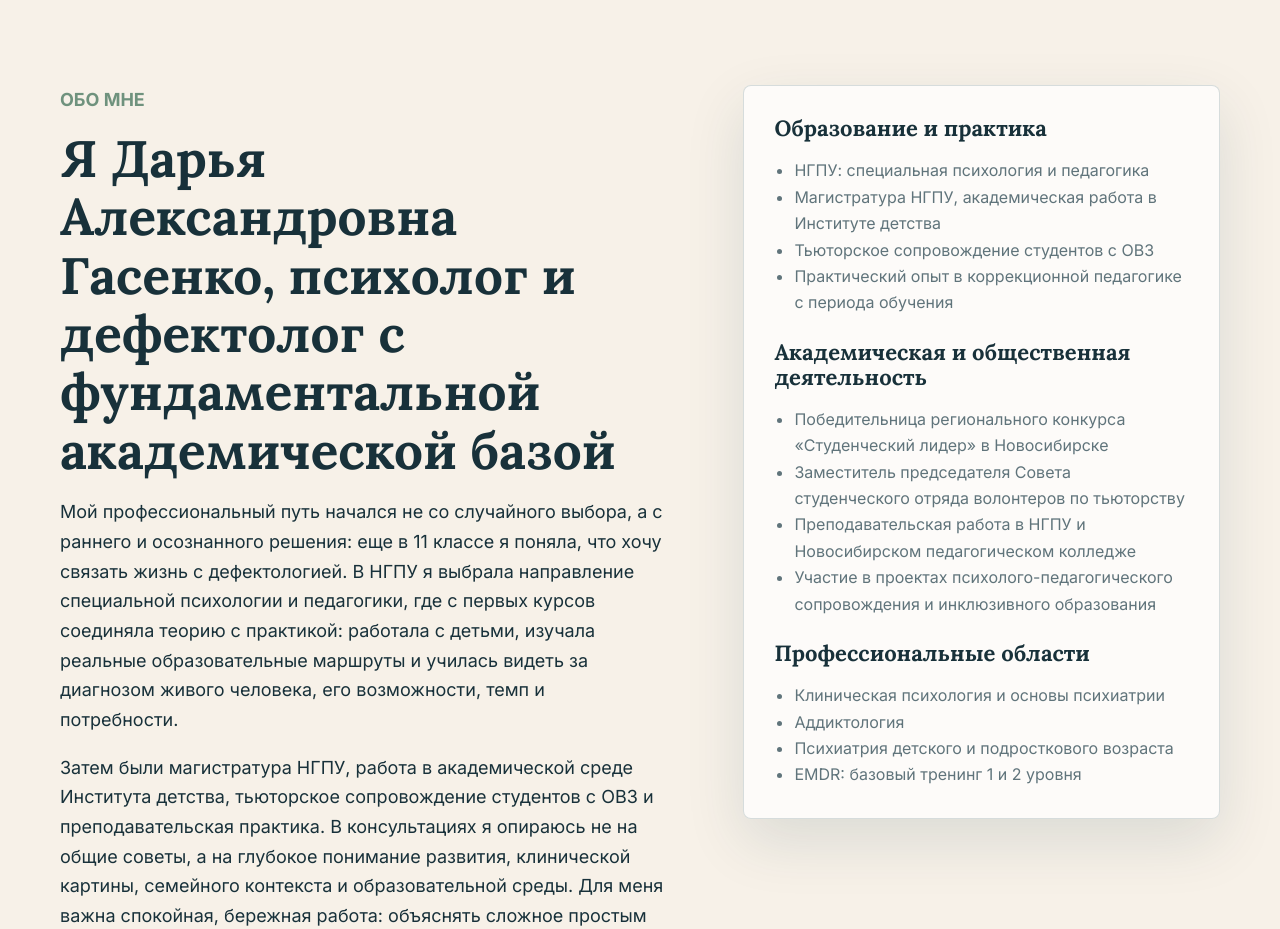
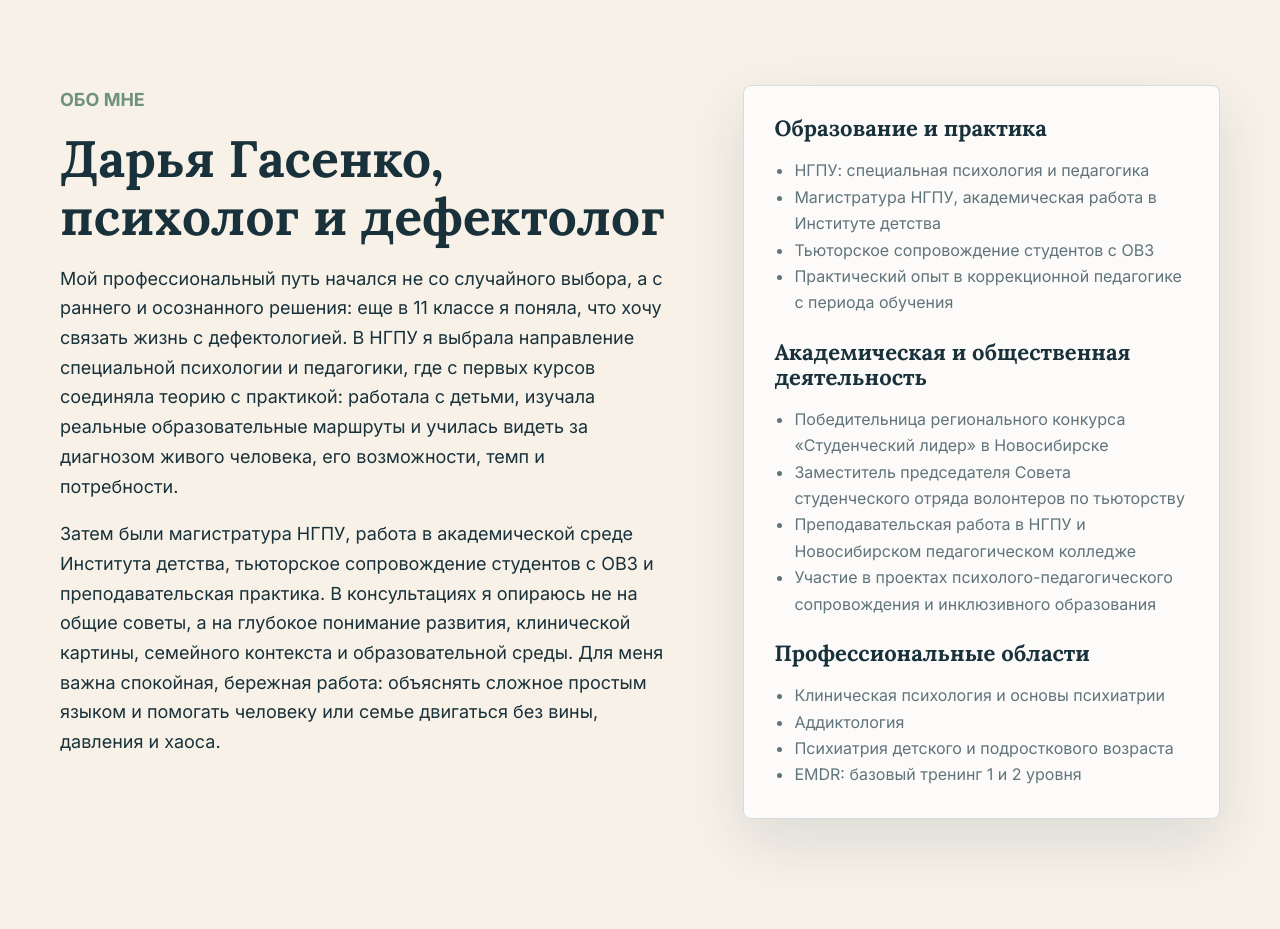
Before and after one commit to Lomakinn/daria-gasenko-psychologist, a plain HTML site: page index.html in a window 1280 px wide. Shown: the part 1920-2849 px from the top of the page. Drawn offline with Linux system fonts and the light colour scheme.

Commit message:
Shorten about heading

```diff
--- a/index.html
+++ b/index.html
@@ -112,7 +112,7 @@
         <div class="container about-layout">
           <div>
             <p class="eyebrow">Обо мне</p>
-            <h2 id="about-title">Я Дарья Александровна Гасенко, психолог и дефектолог с фундаментальной академической базой</h2>
+            <h2 id="about-title">Дарья Гасенко, психолог и дефектолог</h2>
             <p>
               Мой профессиональный путь начался не со случайного выбора, а с раннего и осознанного решения: еще в 11 классе
               я поняла, что хочу связать жизнь с дефектологией. В НГПУ я выбрала направление специальной психологии и педагогики,
```
